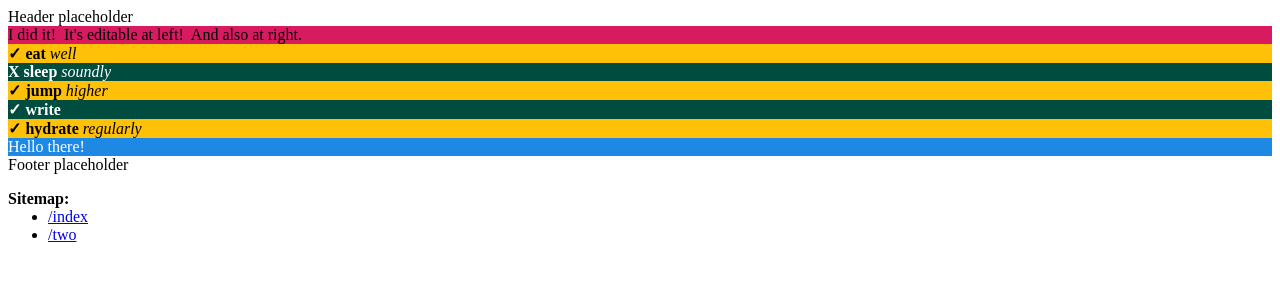
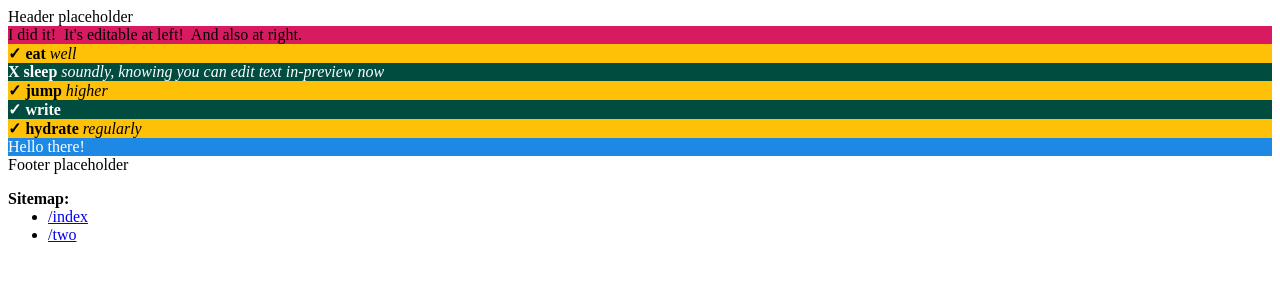
Before and after one commit to stackbit-projects/majestic-artichoke-a867b, a Jekyll site: the page built from pages/advanced/index.md, in a window 1280 px wide. Shown: the top 300 px of the page. Built offline with Jekyll 4.4.1, drawn with Linux system fonts in a browser that asks for light colours.

Commit message:
index.md: updated how in accomplishments

```diff
--- a/pages/advanced/index.md
+++ b/pages/advanced/index.md
@@ -9,7 +9,7 @@ sections:
         how: well
       - task: sleep
         done: false
-        how: soundly
+        how: 'soundly, knowing you can edit text in-preview now'
       - task: jump
         done: true
         how: higher
```
